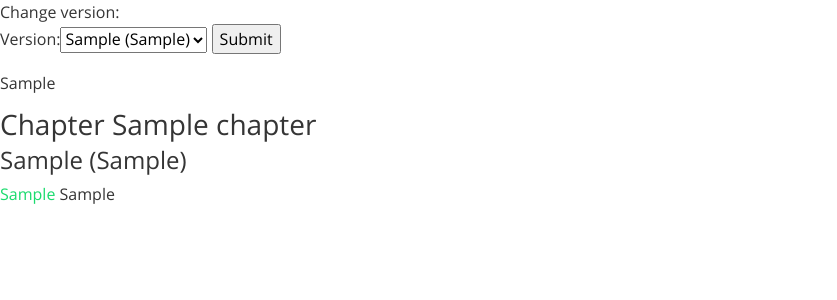
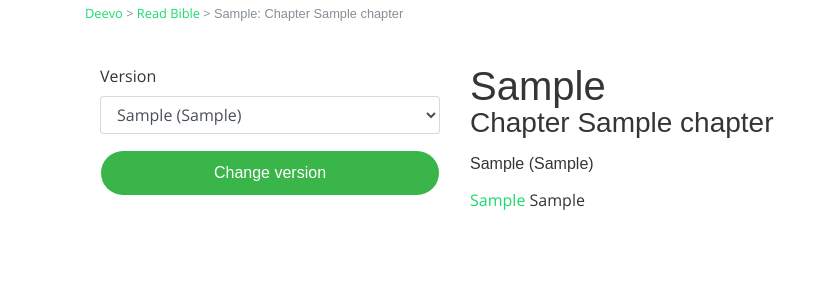
Before and after one commit to reginaalyssa/Deevo, a Django app: template deevo/bible/templates/bible/chapter.html in a window 1280 px wide. Shown: the part 60-360 px from the top of the page, without its empty margins (0-837 px from the left). Run offline with Django 3.2, Linux system fonts and the light colour scheme; tables that the repository leaves empty hold one stand-in row (values such as "Sample post"); the template is opened without the code that fills it: values that come from a table or form of the project are taken from there, most other values are stand-ins (such as "Sample title", 1, 10 or a date in 2020); some libraries are stand-ins or nearby versions; some web fonts are replaced.

Commit message:
Add styles to chapter pages of Read Bible

```diff
--- a/deevo/bible/templates/bible/chapter.html
+++ b/deevo/bible/templates/bible/chapter.html
@@ -2,18 +2,41 @@
 {% load bible_tags %}
 {% block title %}{{ book.n }} - Chapter {{ chapter }}{% endblock %}
 
+{% block stylesheet %}
+    {% load static %}
+    <link rel="stylesheet" href="{% static 'css/bible.css' %}">
+{% endblock %}
+
 {% block content %}
-    Change version:
+    <div class="container">
+        <small class="text-muted">
+            <a href="{% url 'home' %}">Deevo</a> >
+            <a href="{% url 'bible:book' %}">Read Bible</a> >
+            <span class="text-bold">{{ book.n }}: Chapter {{ chapter }}</span>
+        </small>
+        <div class="main-container">
+            <div class="row">
+                <div class="col-md-4">
+                    <aside>
                         <form action="{% url 'bible:change_version_chapter' book.id chapter %}" method="post">
                             {% csrf_token %}
-        {{ form }}
-        <input type="submit" value="Submit" />
+                            {% load crispy_forms_tags %}
+                            {{ form|crispy }}
+                            <input type="submit" value="Change version" class="btn btn-md green-button form-control" />
                         </form>
-    <h2>{{ book.n }}</h2>
-    <h3>Chapter {{ chapter }}</h3>
-    <h4>{{ version.version }} ({{ version.abbreviation }})</h4>
+                    </aside>
+                </div>
+                <div class="col-md-8">
+                    <div class="main-header">
+                        <h1 class="margin-0 text-bold">{{ book.n }}</h1>
+                        <h2 class="read-bible-chapter">Chapter {{ chapter }}</h2>
+                        <h3>{{ version }}</h3>
+                    </div>
                     {% for verse in verse_list %}
                         <p><a href="{% url 'bible:verse' version_link book.id chapter verse.v %}">{{ verse.v }}</a> {{ verse.t|remove_backslash }}</p>
                     {% endfor %}
-
+                </div>
+            </div>
+        </div>
+    </div>
 {% endblock %}
--- a/deevo/static/css/bible.css
+++ b/deevo/static/css/bible.css
@@ -1,3 +1,15 @@
 aside {
     position: relative;
 }
+
+h2 {
+    font-size: 1.75rem;
+}
+
+h3 {
+    font-size: 1rem;
+}
+
+.read-bible-chapter {
+    margin-top: 0;
+}
```
Lines whose indentation alone changed are shown as unchanged.
